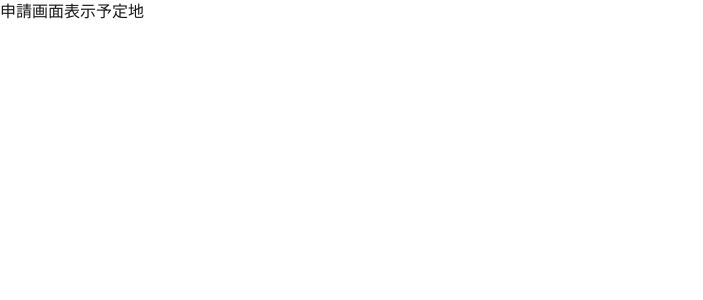
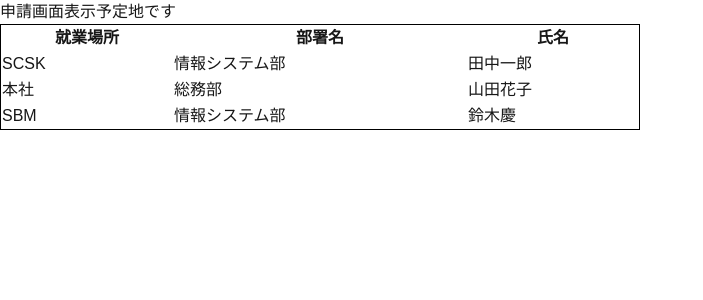
Before and after one commit to botamoti96/kintai_project, a Next.js app in the folder frontend/: page /request in a window 1280 px wide. Shown: the top 300 px of the page, without its empty margins (0-703 px from the left). Built offline with nearby package versions, Linux system fonts and the light colour scheme.

Commit message:
リクエストページ更新

```diff
--- a/frontend/src/app/request/page.tsx
+++ b/frontend/src/app/request/page.tsx
@@ -1,14 +1,57 @@
 import React from "react";
 import Link from 'next/link'
 
-//import { NextPage } from "next";
+import { NextPage } from "next";
 
-const 変数名 = () => {
-    const va = 1;
+
+const Header = () => {
+  return <h1>申請画面表示予定地です</h1>;
+};
+
+const requestPage = () => {
+    const aiu = 1;
+
     return (
-      <>
-       申請画面表示予定地
-      </>
+      <div>
+       <Header />
+       <RequestTable />
+      </div>
     );
   }
-  export default 変数名;
+
+
+//テーブルコンポーネント
+const RequestTable = () => {
+
+  //データ配列
+const date = [
+  {workPlace: "SCSK", departmentName: "情報システム部", employeeName: "田中一郎"},
+  {workPlace: "本社", departmentName: "総務部", employeeName: "山田花子"},
+  {workPlace: "SBM", departmentName: "情報システム部", employeeName: "鈴木慶"},
+]
+
+  return(
+    <table style={{ /*backgroundColor: "white",*/ width: "50%", border: "1px solid black", borderCollapse: "collapse" }}>
+      <thead>
+        <tr>
+          <th> 就業場所 </th>
+          <th> 部署名 </th>
+          <th> 氏名 </th>
+        </tr>
+      </thead>
+      <tbody>
+        {date.map((item, index) =>(
+           <tr>
+           <td>{item.workPlace}</td>
+           <td>{item.departmentName}</td>
+           <td>{item.employeeName}</td>
+         </tr>
+        ))}
+      </tbody>
+    </table>
+  );
+}
+
+
+
+export default requestPage;
```
